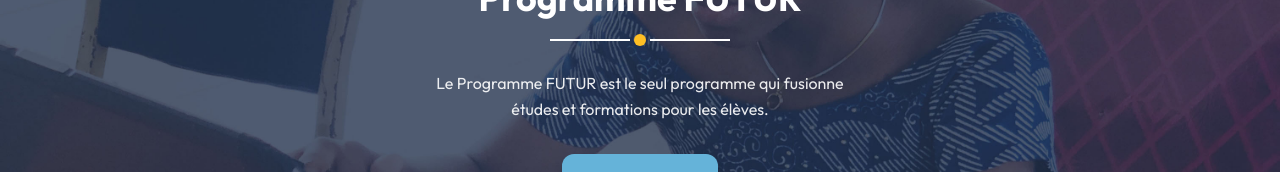
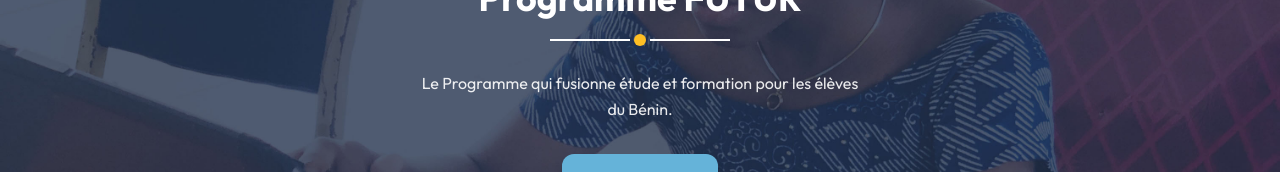
Before and after one commit to HermannRichy/programme-futur, a Next.js app: page / in a window 1280 px wide. Shown: the part 301-473 px from the top of the page. Built offline with nearby package versions, Linux system fonts and the light colour scheme; no server answers.

Commit message:
Modification de texte dans section Hero

```diff
--- a/src/components/sections/Hero.tsx
+++ b/src/components/sections/Hero.tsx
@@ -1,5 +1,5 @@
-import Link from "next/link";
-import { Button } from "@/components/ui/button";
+import Link from 'next/link';
+import { Button } from '@/components/ui/button';
 
 export default function Hero() {
     return (
@@ -8,14 +8,17 @@ export default function Hero() {
                 <p className="text-sm uppercase tracking-widest mb-3 opacity-80">
                     Soyez les bienvenus sur
                 </p>
-                <h1 className="font-bold text-3xl md:text-4xl mb-4">Programme FUTUR</h1>
+                <h1 className="font-bold text-3xl md:text-4xl mb-4">
+                    Programme FUTUR
+                </h1>
                 <div className="flex justify-center items-center mb-6">
                     <div className="border border-white w-20 h-0" />
                     <div className="w-3 h-3 rounded-full bg-[#febf24] mx-1" />
                     <div className="border border-white w-20 h-0" />
                 </div>
                 <p className="mb-8 text-sm md:text-base leading-relaxed opacity-90 max-w-md mx-auto">
-                    Le Programme FUTUR est le seul programme qui fusionne études et formations pour les élèves.
+                    Le Programme qui fusionne étude et formation pour les élèves
+                    du Bénin.
                 </p>
                 <Button
                     asChild
```
